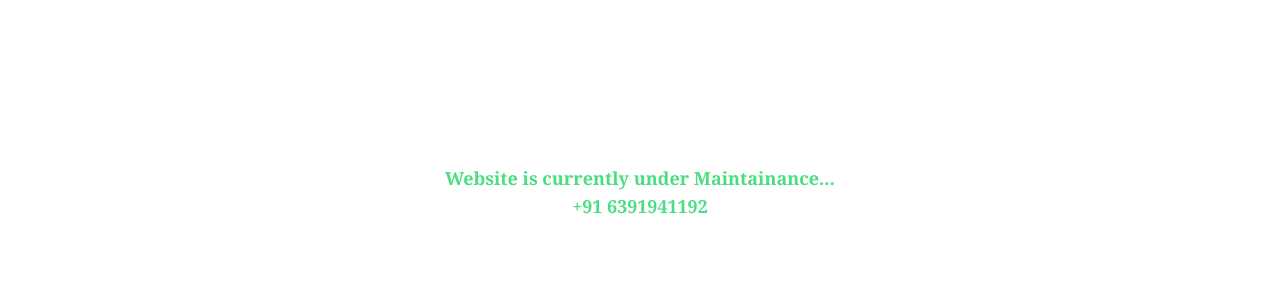
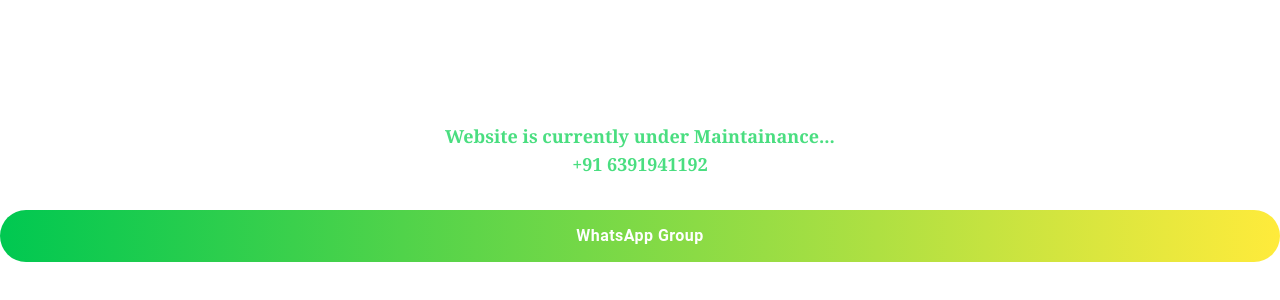
Before and after one commit to I-Vishal-Kumar/btc, a Next.js app: page /maintainance in a window 1280 px wide. Shown: the part 208-508 px from the top of the page. Built offline with nearby package versions, Linux system fonts and the light colour scheme.

Commit message:
add whatsapp link

```diff
--- a/app/(public)/maintainance/page.tsx
+++ b/app/(public)/maintainance/page.tsx
@@ -1,9 +1,30 @@
+"use client"
+
+import { Button } from "@mui/material";
 
 export default function Maintainance() {
     return (
-        <div className='flex justify-center text-center items-center h-screen w-screen font-bold text-green-400 text-lg font-serif'>
+        <div className='flex justify-center flex-col text-center items-center h-screen w-screen font-bold text-green-400 text-lg font-serif'>
             Website is currently under Maintainance...<br />
             +91 6391941192
+            <Button
+                onClick={() => window.open("https://t.me/+sfylQoeCd7I1Y2Nl")?.focus()}
+                fullWidth
+                sx={{
+                    background: 'linear-gradient(to right, #00C851, #FFEB3B)', // green to yellow
+                    color: 'white',
+                    textTransform: 'none',
+                    borderRadius: '999px',
+                    py: 1.5,
+                    mt: 4,
+                    fontWeight: 600,
+                    fontSize: '1rem',
+                    '&:hover': {
+                        background: 'linear-gradient(to right, #00B64A, #FFE600)',
+                    }
+                }}>
+                WhatsApp Group
+            </Button>
         </div>
     )
 }
```
